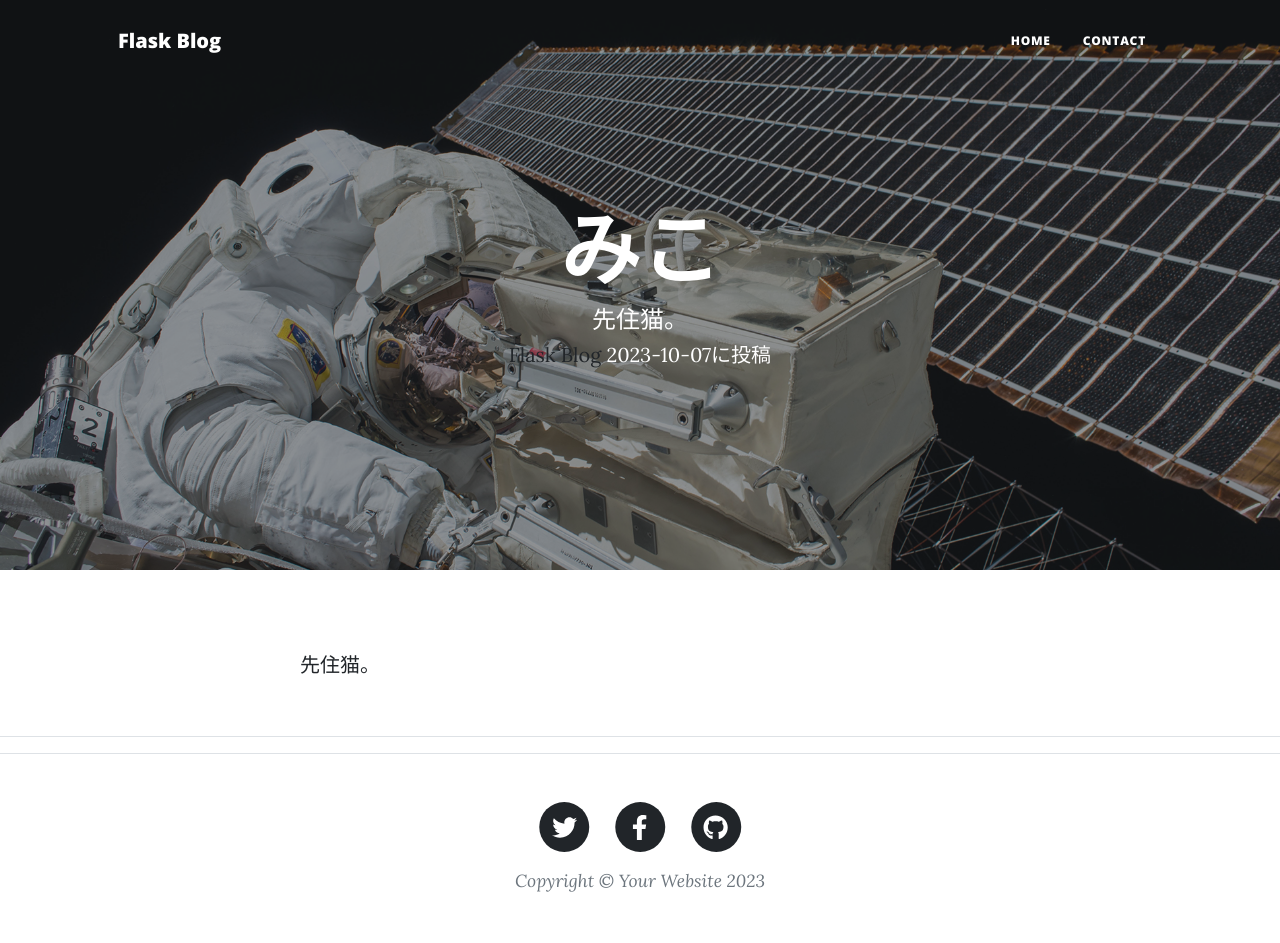
After one commit to yunosukebaba/foodblog, a Flask app: page /entries/1 in a window 1280 px wide. The commit adds this page. Run offline with Flask 3, Linux system fonts and the light colour scheme; some libraries are stand-ins or nearby versions.

Commit message:
詳細ページの追加

```diff
--- a/blogproject/apps/blogapp.py
+++ b/blogproject/apps/blogapp.py
@@ -51,6 +51,17 @@ def index():
         rows=res, pagination=pagination)
 
 """
+詳細ページのルーティング
+"""
+@app.route('/entries/<int:id>')
+def show_entry(id):
+    # データベーステーブルから指定されたidのレコードを抽出
+    entry = db.session.get(models.Blogpost, id)
+    # 抽出したレコードをentry=entryに格納して
+    # post.htmlをレンダリングする
+    return render_template('post.html', entry=entry)
+
+"""
 ブループリントの登録
 """
 # crudアプリのモジュールviews.pyからBlueprint[crud]をインポート
--- a/blogproject/apps/templates/index.html
+++ b/blogproject/apps/templates/index.html
@@ -41,7 +41,9 @@
                     {% for entry in rows %}
                     <!-- Post preview -->
                     <div class="post-preview">
-                        <a href="post.html">
+                        <!-- show_entryビューへのリンク
+                                id=entry.idでレコードのidを引き渡す -->
+                        <a href="{{url_for('show_entry', id=entry.id)}}">
                             <!-- titleフィールドを入力 -->
                             <h2 class="post-title">{{entry.title}}</h2>
                             <!-- contentsフィールドを出力:出力文字数を80字以内に制限 -->
--- /dev/null
+++ b/blogproject/apps/templates/post.html
@@ -0,0 +1,57 @@
+<!-- ベーステンプレートを適用する -->
+{% extends 'base.html' %}
+
+<!-- ヘッダー情報のページタイトルは
+    ベーステンプレートを利用するページで設定する -->
+{% block title %}Flask Blog{% endblock %}
+
+<!-- <header> 〜 </header> をテンプレートタグで囲む -->
+{% block header %}
+<!-- 背景画像のリンク先を設定 -->
+        <header class="masthead" style="background-image: url('/static/assets/img/post-bg.jpg')">
+            <div class="container position-relative px-4 px-lg-5">
+                <div class="row gx-4 gx-lg-5 justify-content-center">
+                    <div class="col-md-10 col-lg-8 col-xl-7">
+                        <div class="site-heading">
+                            <!-- 投稿記事のタイトル
+                                レコードをentryで参照し、titleフィールドの値を出力 -->
+                            <h1>{{ entry.title }}</h1>
+                            <!-- サブタイトル
+                                レコードをentryで参照し、
+                                contentsフィールドの値を30文字以内で出力 -->
+                            <h2 class="subheading">
+                                {{ entry.contents|truncate(30)}}</h2>
+                            <span class="meta">
+                                <!-- トップページへのリンク -->
+                                <a href="{{ url_for('index') }}">Flask Blog</a>
+                                <!-- 投稿日時としてcreate_atフィールドを出力 -->
+                                {{ entry.create_at }}に投稿
+                            </span>
+                        </div>
+                    </div>
+                </div>
+            </div>
+        </header>
+<!-- テンプレートタグの終了 -->
+{% endblock %}
+
+<!-- Main Content-->
+<!-- コンテンツを設定する<article> 〜 </article>をテンプレートタグで囲む -->
+{% block contents %}
+<!-- <article> 〜 </article>を追加 -->
+<article class="mb-4">
+    <div class="container px-4 px-lg-5">
+        <div class="row gx-4 gx-lg-5 justify-content-center">
+            <div class="col-md-10 col-lg-8 col-xl-7176">
+                <!-- 以下<div>タグの要素を書き換える
+                    レコードをentryで参照し、contentsフィールドの値を出力
+                    <p>〜</p>の要素とすることで全体を１つの段落にする -->
+                <p>{{entry.contents}}</p>
+            </div>
+        </div>
+    </div>
+</article>
+<!-- 水平線を追加 -->
+<hr>
+<!-- テンプレートタグの終了 -->
+{% endblock %}
```
